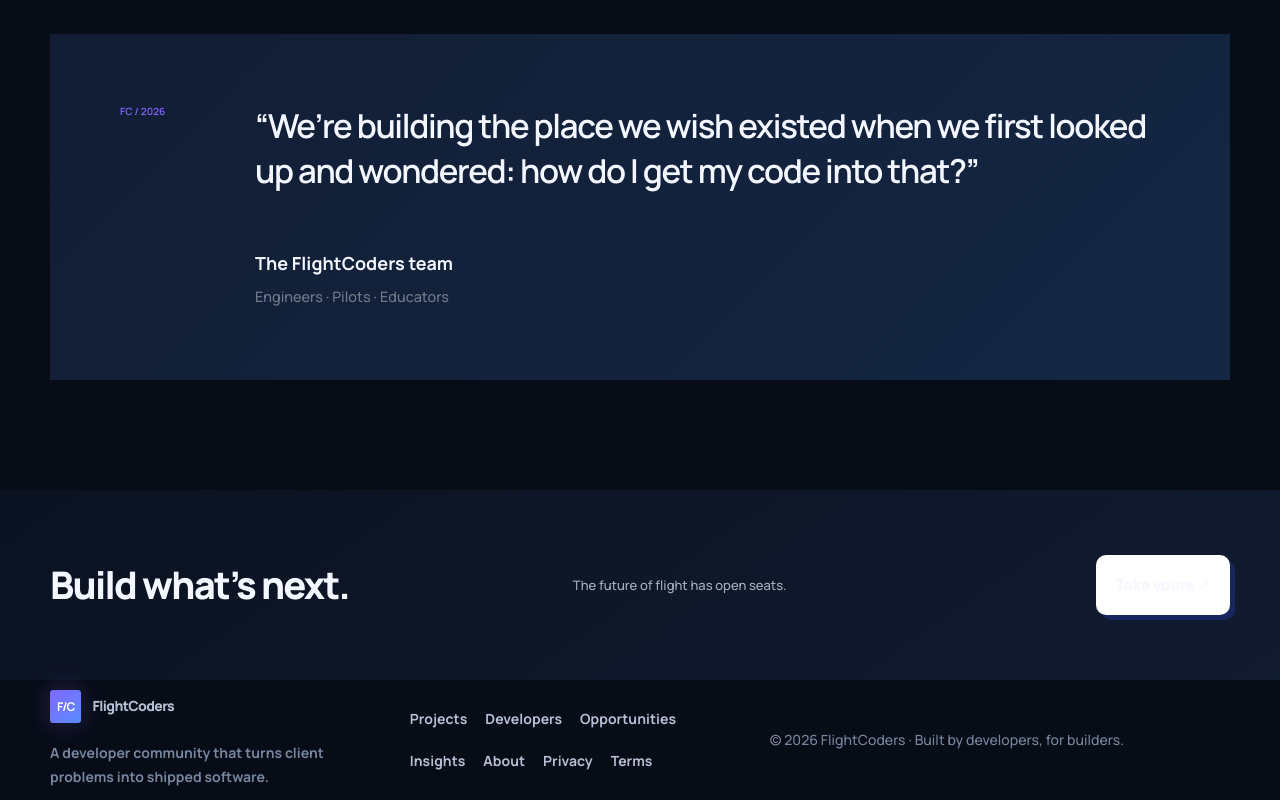
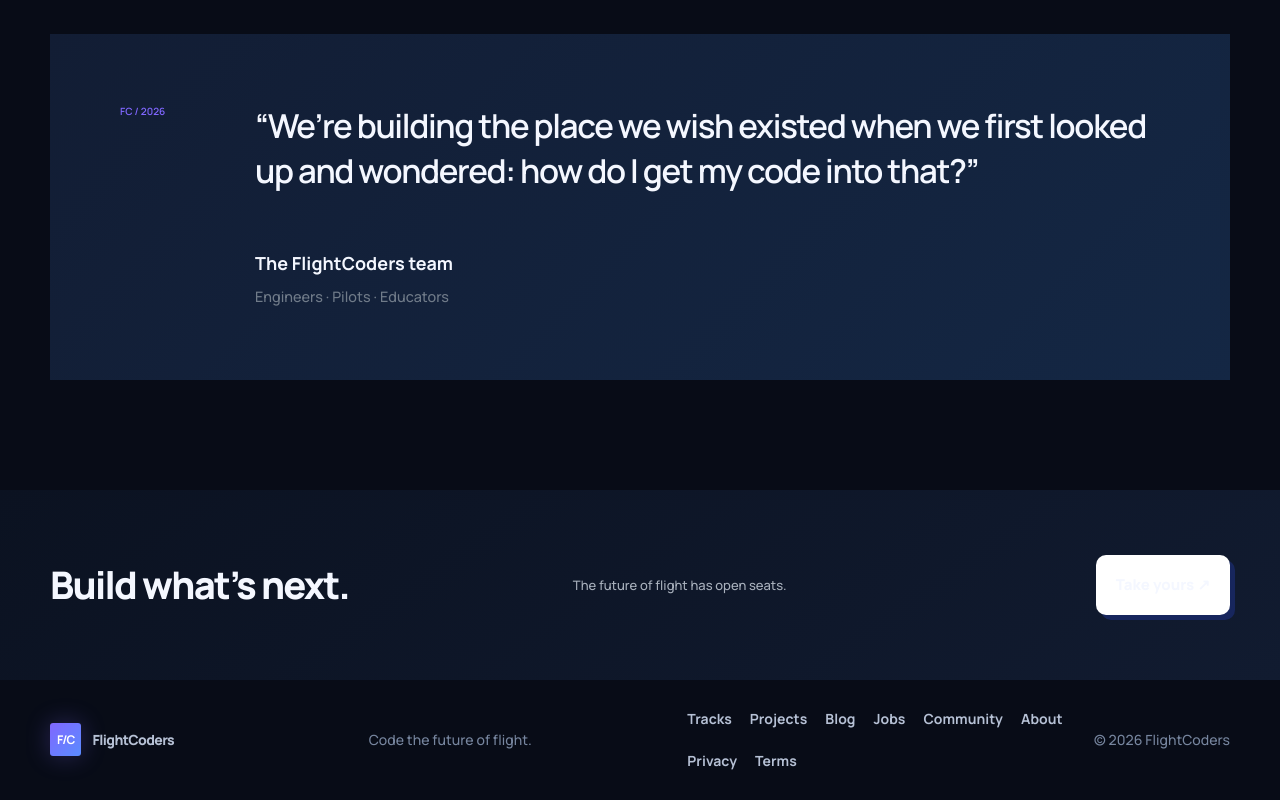
Before and after one commit to fcopensource/flightcoders, a Next.js app: page /about in a window 1280 px wide. Shown: the part 1705-2505 px from the top of the page. Built offline with nearby package versions, Linux system fonts and the light colour scheme; no server answers.

Commit message:
Restore app/components/SiteFooter.tsx to pre-marketplace version

```diff
--- a/app/components/SiteFooter.tsx
+++ b/app/components/SiteFooter.tsx
@@ -2,10 +2,11 @@ import Link from "next/link";
 
 export function SiteFooter() {
   return (
-    <footer className="shell fc-footer">
-      <div className="fc-footer-brand"><Link className="brand" href="/"><span className="brand-mark">F/C</span> FlightCoders</Link><p>A developer community that turns client problems into shipped software.</p></div>
-      <div className="fc-footer-links"><Link href="/projects">Projects</Link><Link href="/community">Developers</Link><Link href="/jobs">Opportunities</Link><Link href="/blog">Insights</Link><Link href="/about">About</Link><Link href="/privacy">Privacy</Link><Link href="/terms">Terms</Link></div>
-      <small>© 2026 FlightCoders · Built by developers, for builders.</small>
+    <footer className="shell">
+      <Link className="brand" href="/"><span className="brand-mark">F/C</span> FlightCoders</Link>
+      <p>Code the future of flight.</p>
+      <div><Link href="/tracks">Tracks</Link><Link href="/projects">Projects</Link><Link href="/blog">Blog</Link><Link href="/jobs">Jobs</Link><Link href="/community">Community</Link><Link href="/about">About</Link><Link href="/privacy">Privacy</Link><Link href="/terms">Terms</Link></div>
+      <small>© 2026 FlightCoders</small>
     </footer>
   );
 }
```
